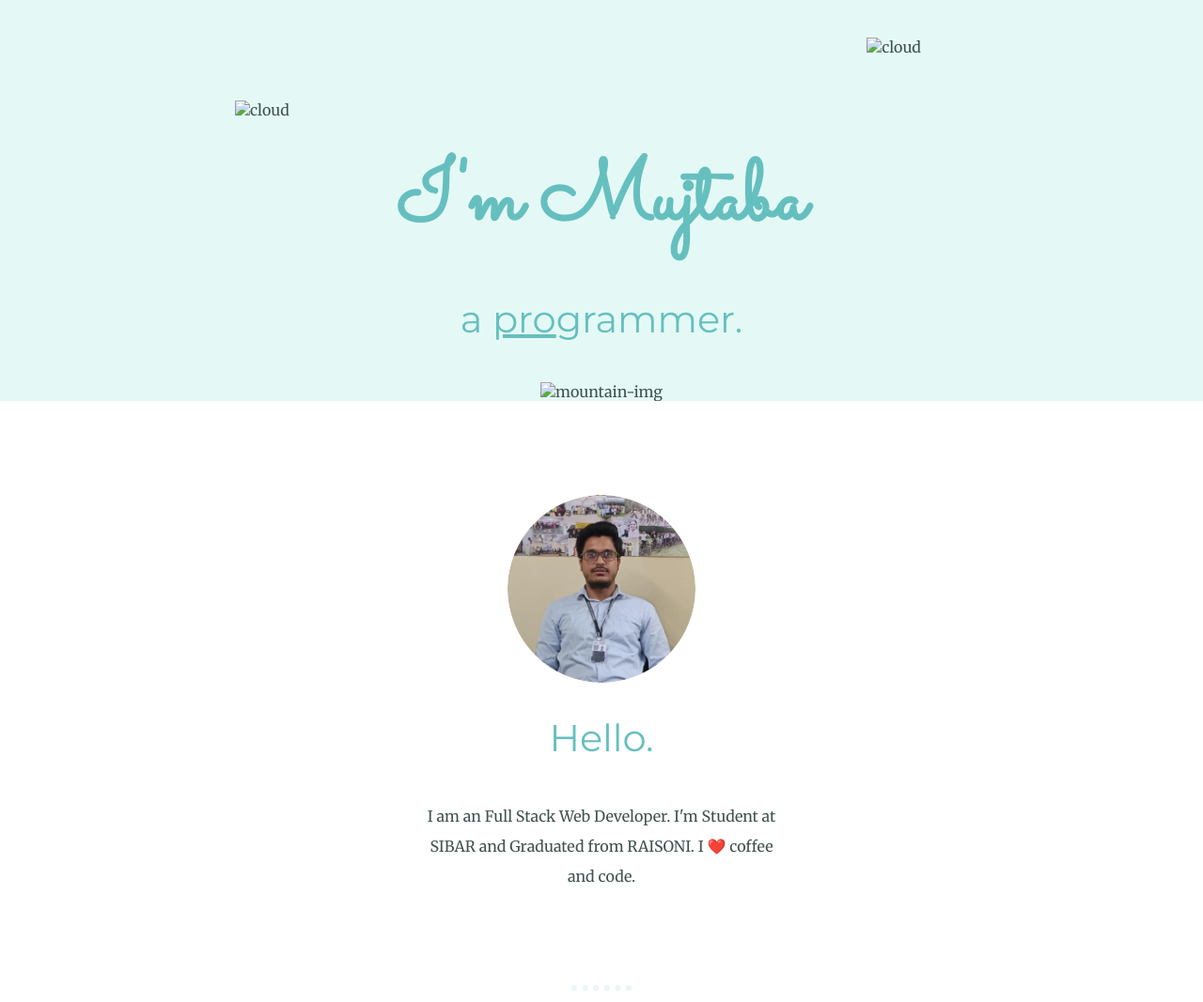
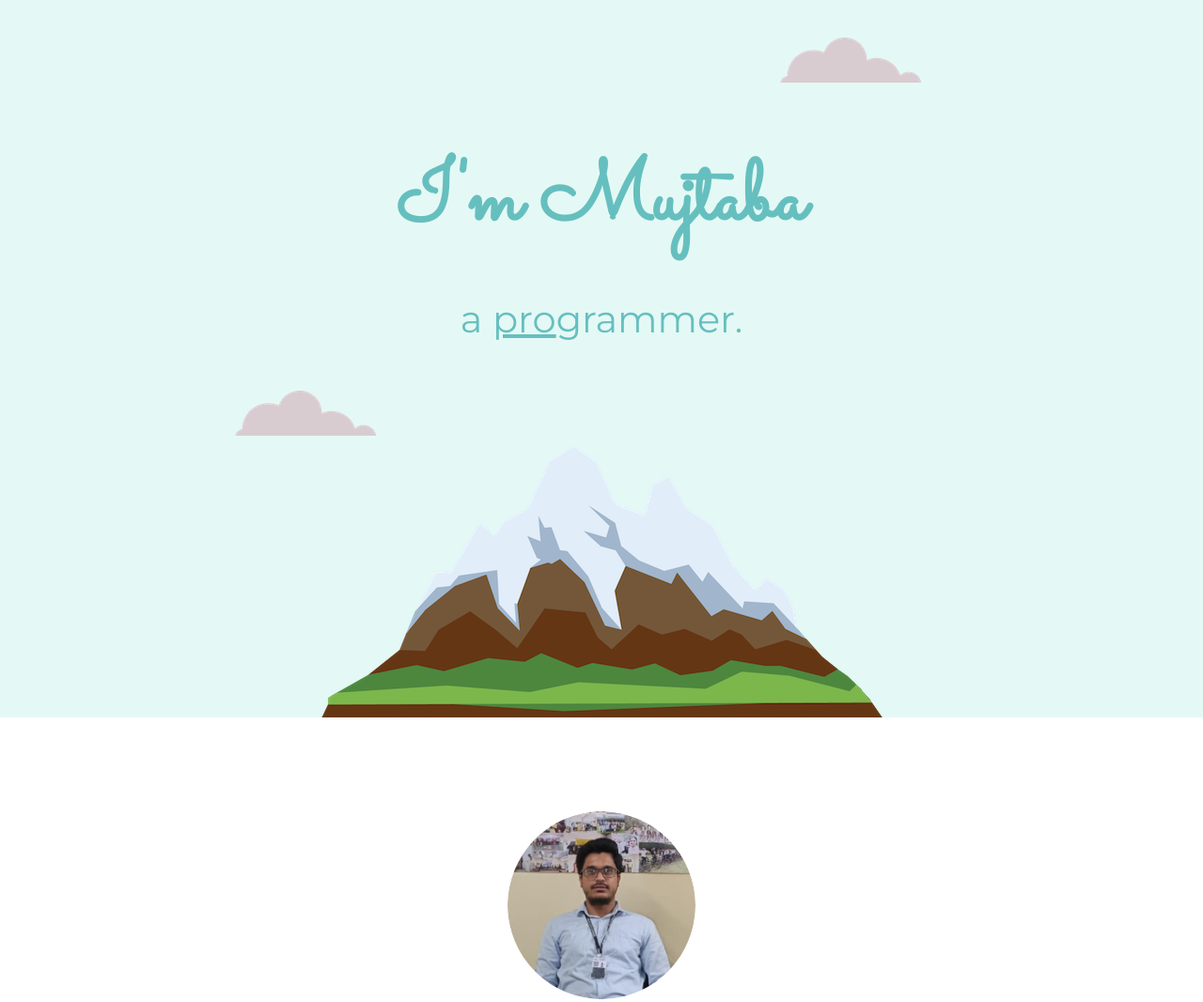
Before and after one commit to 1Mujtaba0/profilecss, a plain HTML site: page index.html in a window 1280 px wide. Shown: the top 1067 px of the page at 94% size. Drawn offline with Linux system fonts and the light colour scheme.

Commit message:
Update index.html
changed images path

```diff
--- a/index.html
+++ b/index.html
@@ -11,13 +11,13 @@
 
   <body>
     <div class="top-container">
-      <img class="top-cloud" src="images/cloud.png" alt="cloud" />
+      <img class="top-cloud" src="cloud.png" alt="cloud" />
       <div class="title-text">
         <h1>I'm Mujtaba</h1>
         <h2>a <span class="pro">pro</span>grammer.</h2>
       </div>
-      <img class="bottom-cloud" src="images/cloud.png" alt="cloud" />
-      <img class="mountain" src="images/mountain.png" alt="mountain-img" />
+      <img class="bottom-cloud" src="cloud.png" alt="cloud" />
+      <img class="mountain" src="mountain.png" alt="mountain-img" />
     </div>
 
     <div class="middle-container">
@@ -25,12 +25,12 @@
         <img
           src="mujtaba-modified.png"
           style="width: 200px; height: 200px; border-radius: 50%"
-          alt="amaan-profile-img"
+          alt="mujaba-profile-img"
         />
         <h2>Hello.</h2>
         <p class="intro">
-          I am an Full Stack Web Developer. I'm Student at SIBAR and Graduated
-          from RAISONI. I ❤️ coffee and code.
+          I am an Full Stack Web Developer. I'm Student at SIBAR and done MY Graduation
+          In BSc(computer science).
         </p>
       </div>
       <hr />
@@ -46,7 +46,7 @@
           </p>
         </div>
         <div class="skill-row">
-          <img class="chilli-img" src="images/chillies.png" alt="chillies-img"/>
+          <img class="chilli-img" src="chillies.png" alt="chillies-img"/>
           <h3>Hot Wings Challenge</h3>
           <p>
             But my best skill is actually in eating hot wings. I am the
```
